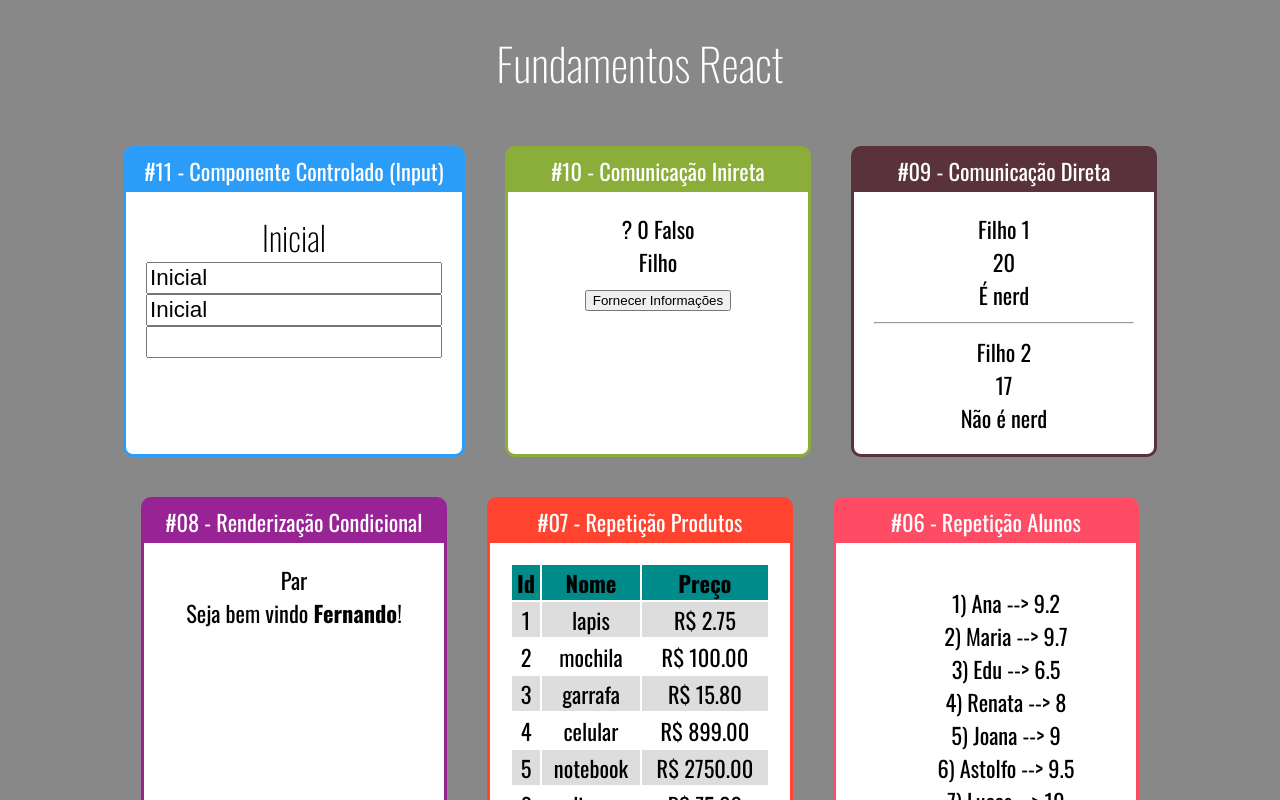
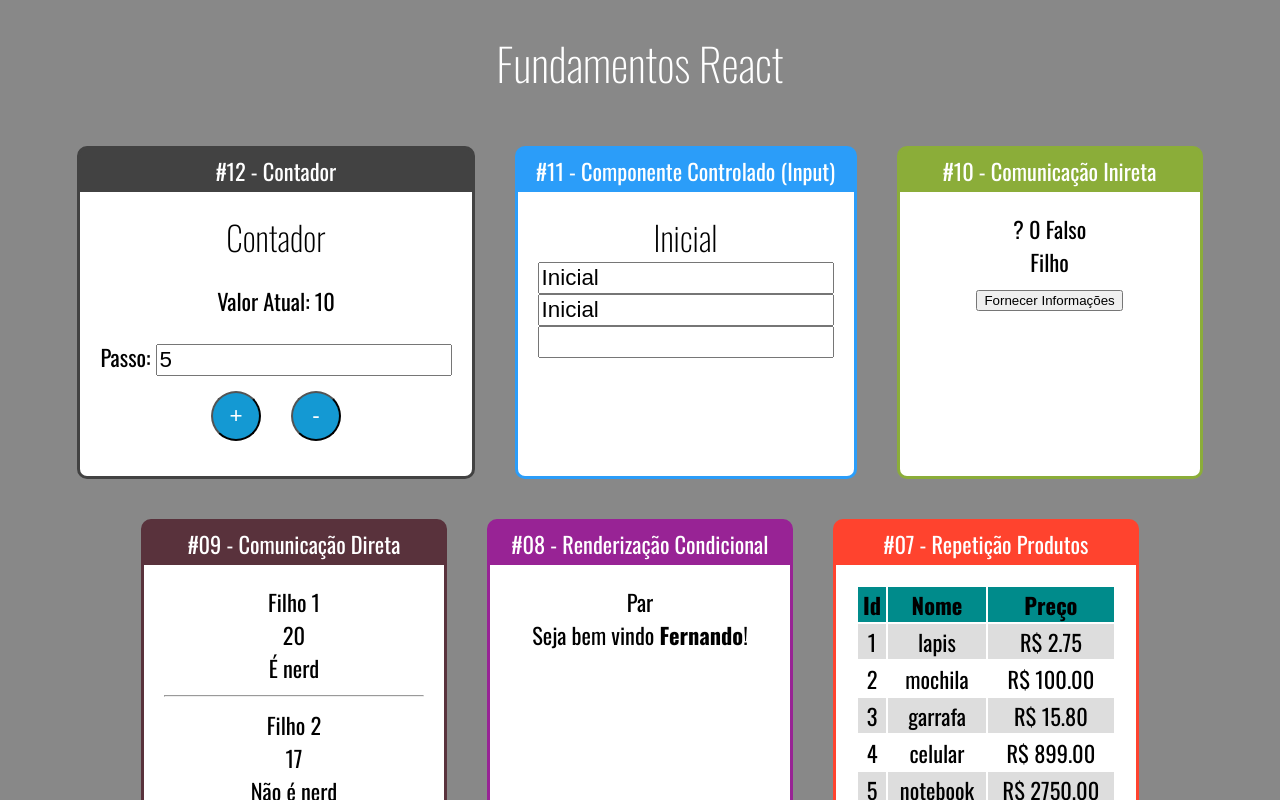
Before and after one commit to rubens-lavor/fundamentos-react, a React (Create React App) app: page / in a window 1280 px wide. Shown: the top 800 px of the page. Built offline with nearby package versions, Linux system fonts and the light colour scheme.

Commit message:
contador

```diff
--- a/src/App.jsx
+++ b/src/App.jsx
@@ -18,6 +18,7 @@ import UsuarioInfo from './components/condicional/UsuarioInfo';
 import DiretaPai from './components/comunicação/DiretaPai';
 import IndiretaPai from './components/comunicação/IndiretaPai';
 import Input from './components/formulario/Input';
+import Contador from './components/contador/Contador';
 
 export default function App(props) {
     return (
@@ -26,6 +27,12 @@ export default function App(props) {
             <h1>Fundamentos React</h1>
 
             <div className="Cards">
+
+                <Card titulo="#12 - Contador" color="#424242">
+
+                    <Contador numeroInicial={10}/>
+
+                </Card>
 
                 <Card titulo="#11 - Componente Controlado (Input)" color="#2B9DF9">
 
--- /dev/null
+++ b/src/components/contador/Contador.css
@@ -0,0 +1,13 @@
+.Contador input {
+    font-size: 1.4rem;
+}
+
+.Contador button {
+    margin: 15px;
+    height: 50px;
+    width: 50px;
+    border-radius: 50%;
+    background-color: #1499d3;
+    color: #fff;
+    font-size: 1.4rem;
+}
--- /dev/null
+++ b/src/components/contador/Contador.jsx
@@ -0,0 +1,47 @@
+import React, { Component } from "react";
+
+import "./Contador.css"
+
+export default class Contador extends Component {
+
+    state = {
+        numero: this.props.numeroInicial || 0,
+        passo: this.props.passoInicial || 5,
+
+    }
+
+    inc = () => {
+        this.setState({
+            numero: this.state.numero + this.state.passo
+        })
+    }
+
+    dec = () => {
+        this.setState({
+            numero: this.state.numero - this.state.passo
+        })
+    }
+
+    alterarPasso = (ev) => {
+        this.setState({
+            passo: +ev.target.value,
+        })
+    }
+
+    render() {
+        return (
+            <div className="Contador">
+                <h2>Contador</h2>
+                <p>Valor Atual: {this.state.numero}</p>
+                <div>
+                    <label htmlFor="passoInput">Passo: </label>
+                    <input id="passoInput" type="number"
+                        value={this.state.passo} onChange={this.alterarPasso}
+                    />
+                </div>
+                <button onClick={this.inc}>+</button>
+                <button onClick={this.dec}>-</button>
+            </div>
+        )
+    }
+}
```
